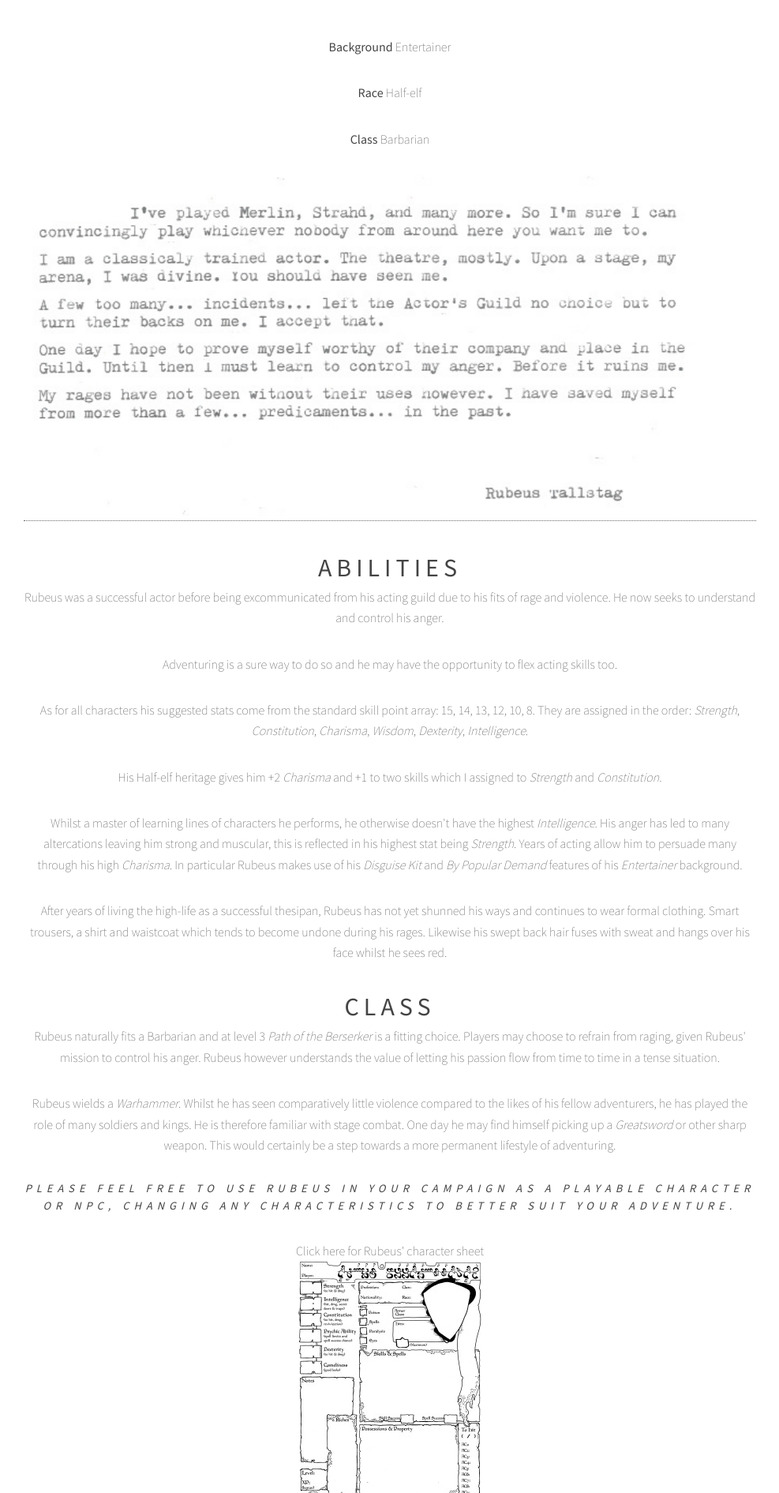
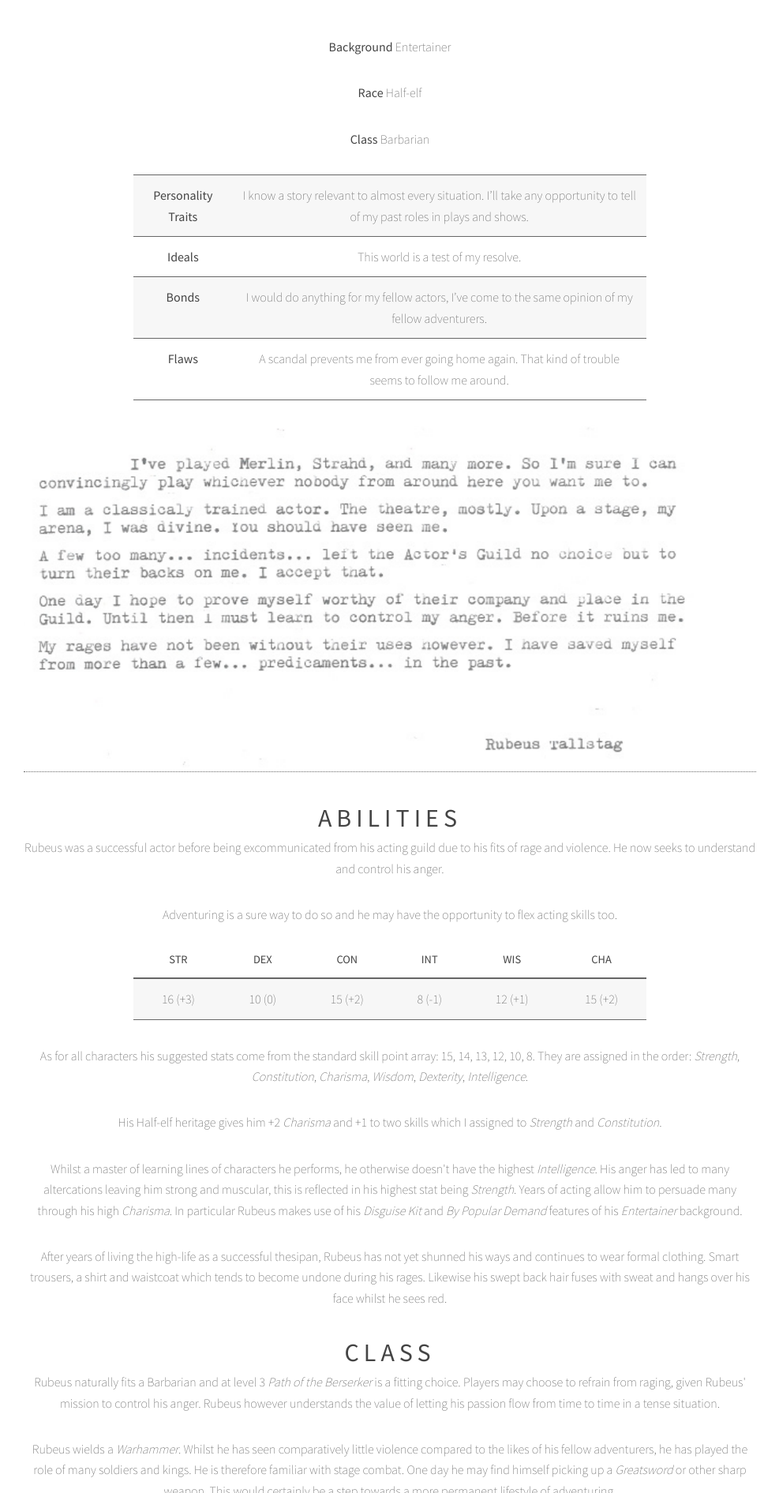
Before and after one commit to tjheslin1/dndrepository, a Jekyll site: the page built from _posts/2018-03-30-Rubeus-Tallstag.markdown, in a window 1280 px wide. Shown: the part 418-2309 px from the top of the page at 79% size, without its empty margins (146-1133 px from the left). Built offline with Jekyll 4.4.1, drawn with Linux system fonts in a browser that asks for light colours; some of the changed text lies outside the part shown.

Commit message:
Added tables to Rubeus character and corresponding css

```diff
--- a/_posts/2018-03-30-Rubeus-Tallstag.markdown
+++ b/_posts/2018-03-30-Rubeus-Tallstag.markdown
@@ -12,6 +12,11 @@ intro: "Entertainer, Half-elf, Barbarian"
 
 **Class** Barbarian
 
+|   **Personality Traits**  | I know a story relevant to almost every situation. I'll take any opportunity to tell of my past roles in plays and shows. |
+|   **Ideals**              | This world is a test of my resolve. |
+|   **Bonds**               | I would do anything for my fellow actors, I've come to the same opinion of my fellow adventurers. |
+|   **Flaws**               | A scandal prevents me from ever going home again. That kind of trouble seems to follow me around. |
+
 <div class="padding-below">
 <a href="{{ site.baseurl }}/images/Rubeus-letter.png"><img src="{{ site.baseurl }}/images/Rubeus-letter.png" alt="I've played Merlin, Strahd and countless more. So I'm sure I can convincingly play whichever nobody from around here you want me to.
 I am a classically trained actor. The theatre mostly. Up on the stage, my arena, I was divine. You should have seen me! A few too many.. incidents.. left the Actor's Guild no choice but to turn their backs on me.
@@ -25,6 +30,10 @@ One day I hope to prove myself worthy of their company and place in the Guild. U
 He now seeks to understand and control his anger.</p>
 
 <p>Adventuring is a sure way to do so and he may have the opportunity to flex acting skills too.</p>
+
+|   STR   |   DEX   |   CON   |   INT   |   WIS   |   CHA   |
+|:-----:|:-----:|:-----:|:-----:|:-----:|:-----:|
+| 16 (+3) | 10 (0) | 15 (+2) | 8 (-1) | 12 (+1) | 15 (+2) |
 
 <p>As for all characters his suggested stats come from the standard skill point array: 15, 14, 13, 12, 10, 8.
 They are assigned in the order: <i>Strength</i>, <i>Constitution</i>, <i>Charisma</i>, <i>Wisdom</i>, <i>Dexterity</i>, <i>Intelligence</i>.</p>
@@ -43,6 +52,33 @@ Years of acting allow him to persuade many through his high <i>Charisma</i>. In
 
 <p>Rubeus wields a <i>Warhammer</i>. Whilst he has seen comparatively little violence compared to the likes of his fellow adventurers, he has played the role of many soldiers and kings. He is therefore familiar with stage combat. One day he may find himself picking up a <i>Greatsword</i> or other sharp weapon. This would certainly be a step towards a more permanent lifestyle of adventuring.</p>
 
+|   **3rd Level**   | Path of the Beserker |
+|   **4th Level**   | <i>Actor</i> feat. |
+
+<h1>Proficiencies</h1>
+
+From the <i>Entertainer</i> background, <i>Half-elf</i> race and <i>Barbarian</i> class I have chosen the following proficiencies:
+
+<div class="bullet-list">
+<ul>
+    <li>Acrobatics</li>
+    <li>Athletics</li>
+    <li>Constitution Saving Throws</li>
+    <li>Deception</li>
+    <li>Disguise Kit</li>
+    <li>Intimidation</li>
+    <li>Light Armor</li>
+    <li>Martial Weapons</li>
+    <li>Medium Armor</li>
+    <li>Pan Flute</li>
+    <li>Perception</li>
+    <li>Performance</li>
+    <li>Shields</li>
+    <li>Simple Weapons</li>
+    <li>Strength Saving Throws</li>
+</ul>
+</div>
+
 <div class="padding-below">
 <h5><i>Please feel free to use Rubeus in your campaign as a playable character or NPC, changing any characteristics to better suit your adventure.</i></h5>
 </div>
--- a/css/main.css
+++ b/css/main.css
@@ -966,8 +966,9 @@
 	}
 
 	table {
-		margin: 0 0 2em 0;
-		width: 100%;
+		margin: auto;
+		margin-bottom: 2em;
+		width: 70%;
 	}
 
 		table tbody tr {
@@ -1043,6 +1044,17 @@
 
 	table.alt tbody tr td {
 		border-color: #666666;
+	}
+
+	.bullet-list {
+	    text-align: left;
+	    padding-left: 15%;
+	}
+
+	.bullet-list ul {
+        columns: 2;
+        -webkit-columns: 2;
+        -moz-columns: 2;
 	}
 
 /* Item */
@@ -1240,7 +1252,7 @@
 
 			.item header {
 				height: 12em;
-				margin: -2em 0 2em -1em;
+				margin: -2em 0 0 -1em;
 				width: calc(100% + 2em);
 			}
 
```
